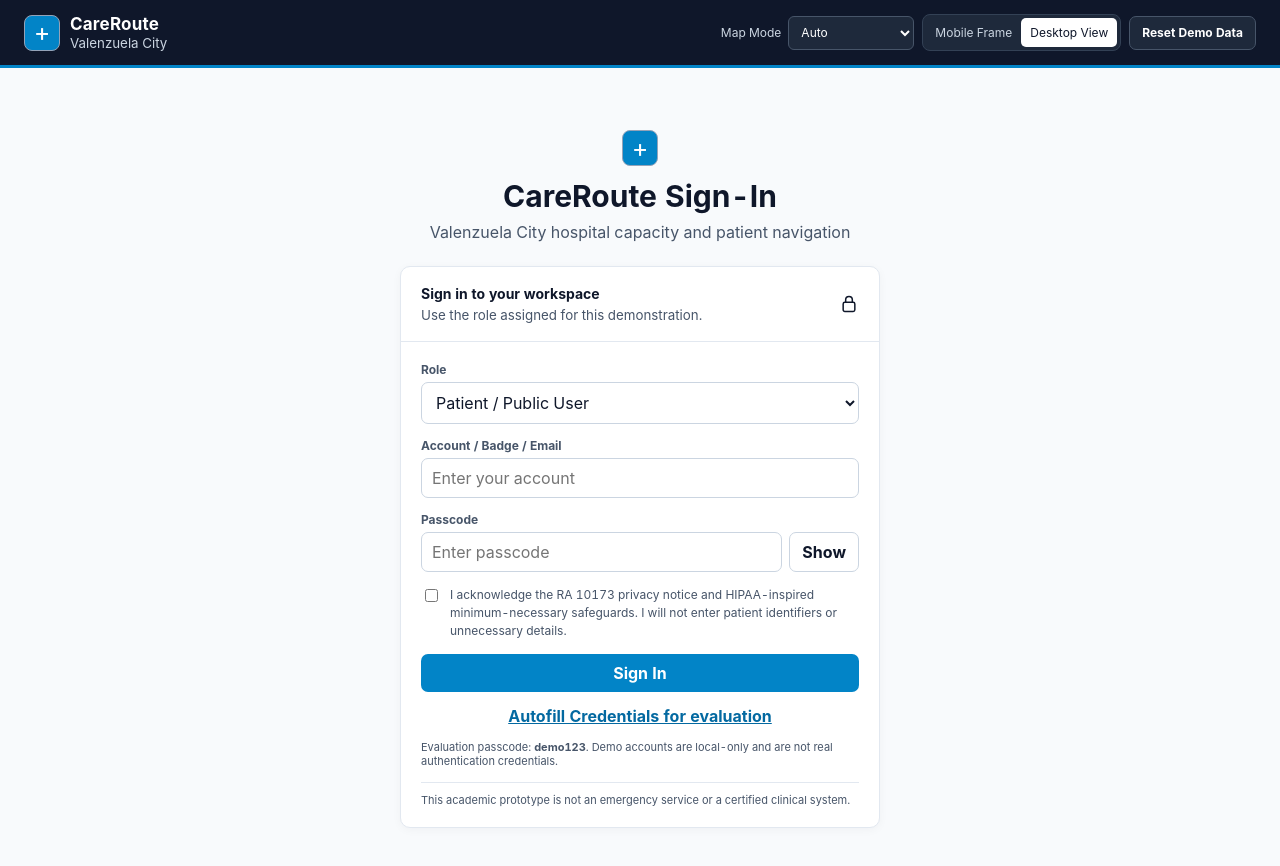
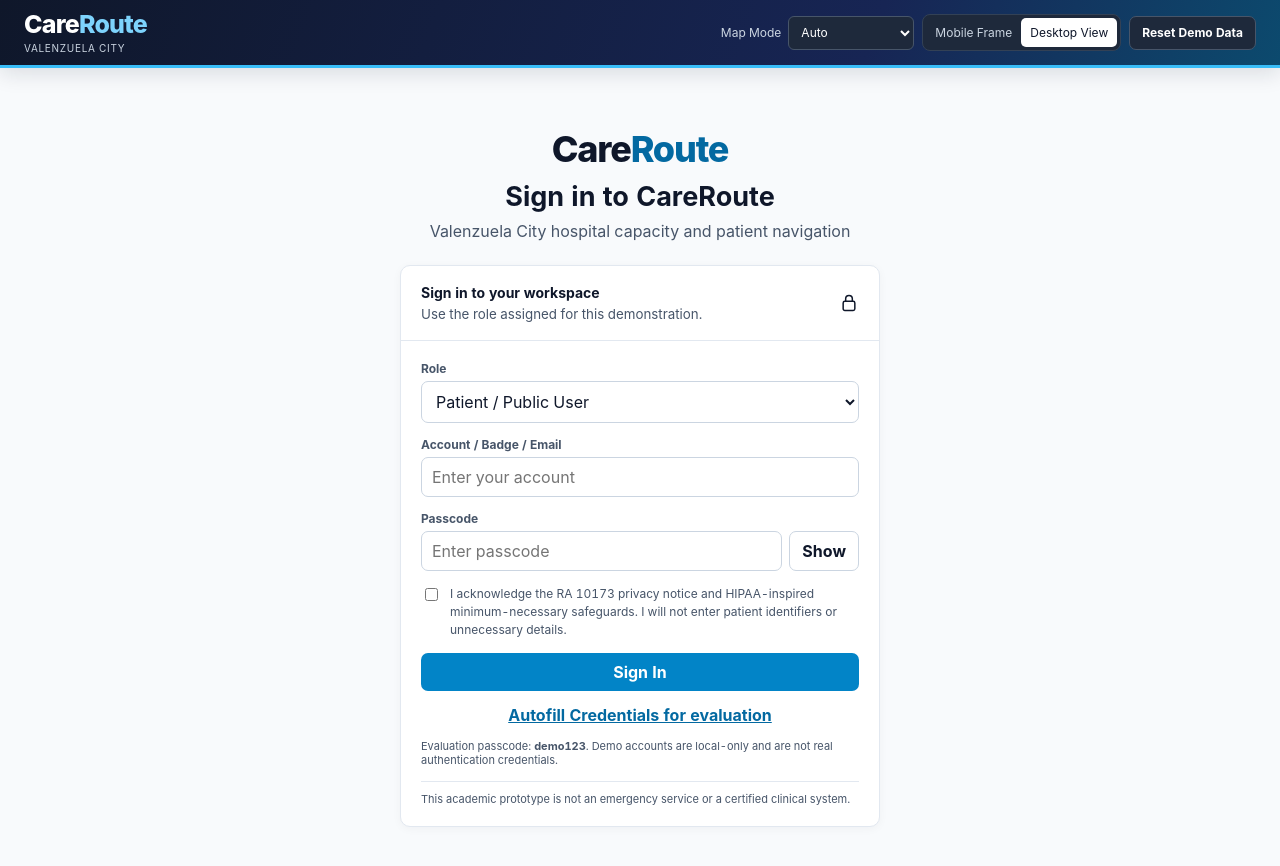
Before and after one commit to dasMeds/CareRoute, a plain HTML site: page index.html in a window 1280 px wide. Drawn offline with Linux system fonts and the light colour scheme.

Commit message:
feat: enhance branding and UI elements in authentication and layout

```diff
--- a/css/components.css
+++ b/css/components.css
@@ -1,8 +1,9 @@
 .auth-page { min-height: calc(100vh - 68px); padding: 28px 16px 40px; background: var(--surface); }
 .auth-intro { text-align: center; max-width: 700px; margin: 0 auto; padding-top: 34px; }
-.auth-intro h1 { margin: 12px 0 8px; font-size: 30px; }
+.auth-wordmark { color: var(--navy); font-size: 36px; font-weight: 800; letter-spacing: -1.2px; line-height: 1.1; }
+.auth-wordmark span { color: var(--blue-dark); }
+.auth-intro h1 { margin: 10px 0 8px; font-size: 27px; }
 .auth-intro p { color: var(--slate); margin: 0; }
-.auth-mark { margin: 0 auto; }
 .auth-form-wrap { max-width: 480px; margin: 24px auto 0; }
 .auth-form { box-shadow: var(--shadow); }
 .auth-form > .panel-header { padding: 18px 20px; }
--- a/css/layout.css
+++ b/css/layout.css
@@ -5,9 +5,10 @@
   align-items: center;
   justify-content: space-between;
   padding: 0 24px;
-  background: var(--navy);
+  background: linear-gradient(110deg, #0F172A 0%, #172554 68%, #0C4A6E 100%);
   color: var(--white);
-  border-bottom: 3px solid var(--blue);
+  border-bottom: 3px solid #38BDF8;
+  box-shadow: 0 6px 20px rgba(15, 23, 42, 0.12);
   position: sticky;
   top: 0;
   z-index: 20;
@@ -15,27 +16,33 @@
 .brand {
   display: flex;
   align-items: center;
-  gap: 10px;
   border: 0;
   background: transparent;
   color: inherit;
   text-align: left;
   padding: 0;
+  cursor: pointer;
 }
 .brand strong, .brand small { display: block; }
-.brand strong { font-size: 17px; letter-spacing: 0.2px; }
-.brand small { color: #CBD5E1; margin-top: 1px; }
-.brand-mark {
-  width: 36px;
-  height: 36px;
-  display: grid;
-  place-items: center;
-  border: 1px solid #94A3B8;
-  border-radius: 8px;
+.brand strong {
   font-size: 25px;
   line-height: 1;
-  color: #FFFFFF;
-  background: var(--blue);
+  letter-spacing: -0.8px;
+  font-weight: 800;
+}
+.brand-accent { color: #7DD3FC; }
+.brand small {
+  color: #CBD5E1;
+  margin-top: 5px;
+  font-size: 10px;
+  letter-spacing: 0.7px;
+  text-transform: uppercase;
+}
+.brand:hover { opacity: 0.88; }
+.brand:focus-visible {
+  outline: 2px solid #7DD3FC;
+  outline-offset: 5px;
+  border-radius: 2px;
 }
 .topbar-controls { display: flex; align-items: center; gap: 8px; }
 .control-label { display: flex; align-items: center; gap: 7px; color: #CBD5E1; font-size: 12px; }
--- a/index.html
+++ b/index.html
@@ -13,8 +13,7 @@
     <div id="app" class="app-shell" aria-live="polite">
       <header class="topbar">
         <button class="brand" id="brandButton" aria-label="Return to role portal">
-          <span class="brand-mark" aria-hidden="true">+</span>
-          <span><strong>CareRoute</strong><small>Valenzuela City</small></span>
+          <span><strong>Care<span class="brand-accent">Route</span></strong><small>Valenzuela City</small></span>
         </button>
         <div class="topbar-controls">
           <span id="sessionLabel" class="session-label hidden"></span>
--- a/js/views/authView.js
+++ b/js/views/authView.js
@@ -5,8 +5,8 @@ export function renderAuth() {
   return `
     <section class="auth-page">
       <div class="auth-intro">
-        <div class="brand-mark auth-mark" aria-hidden="true">+</div>
-        <h1>CareRoute Sign-In</h1>
+        <div class="auth-wordmark" aria-label="CareRoute">Care<span>Route</span></div>
+        <h1>Sign in to CareRoute</h1>
         <p>Valenzuela City hospital capacity and patient navigation</p>
       </div>
       <div class="auth-form-wrap">
```
